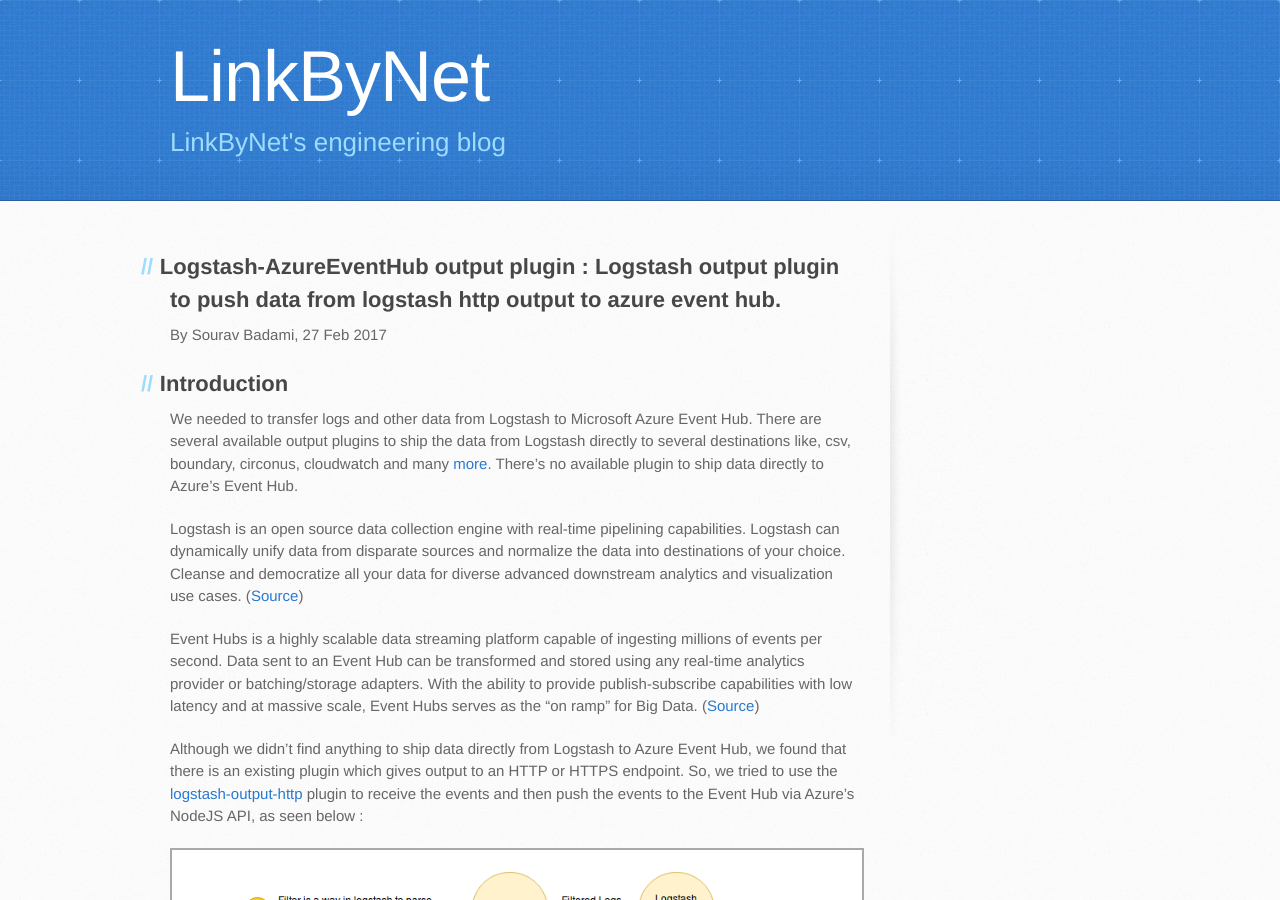
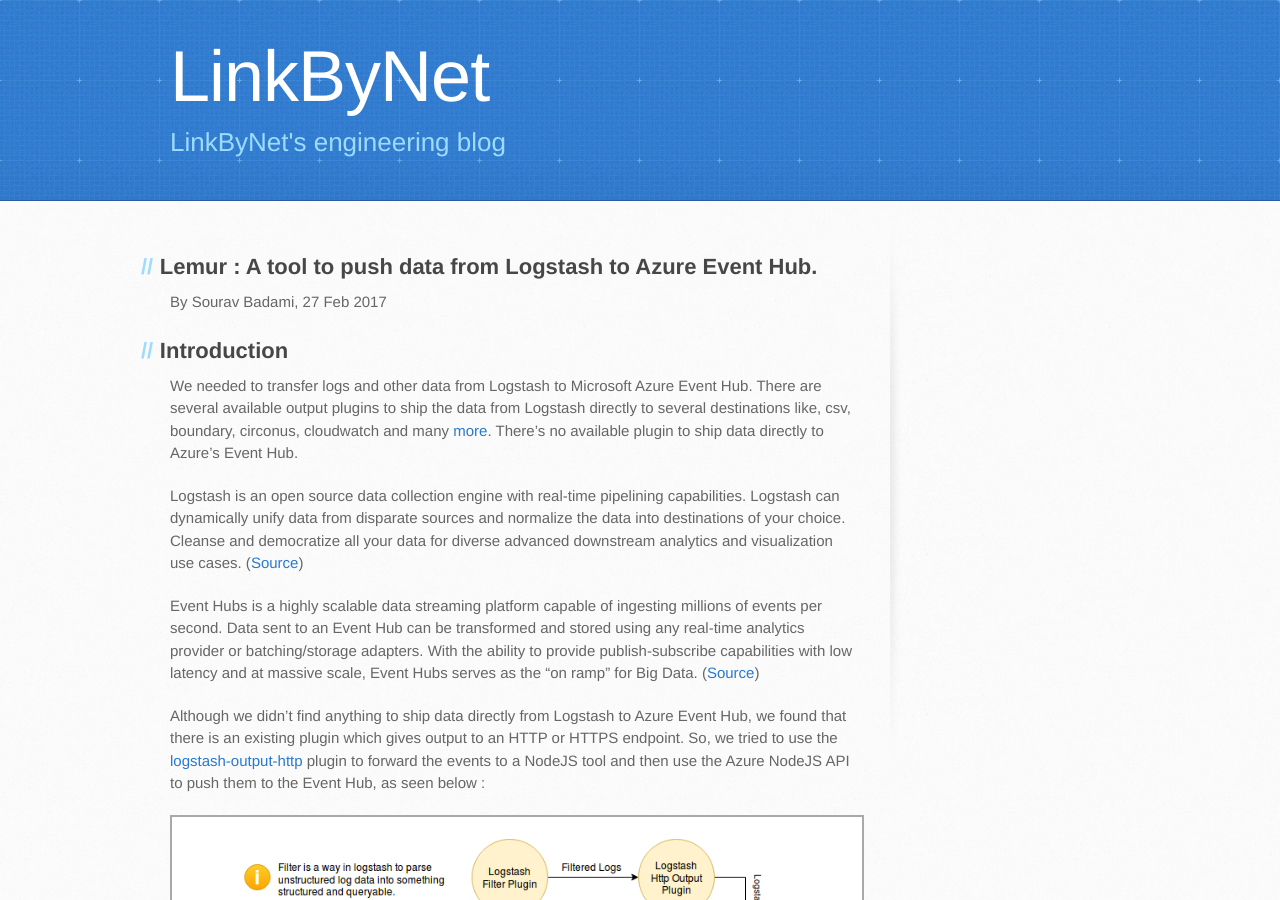
Before and after one commit to souravbadami/linkbynet.github.io, a Jekyll site: the page built from _posts/2017-02-27-Logstash-output-azure-nodejs.markdown, in a window 1280 px wide and 900 px high. Built offline with Jekyll 4.4.1, drawn with Linux system fonts in a browser that asks for light colours.

Commit message:
Minor changes.

```diff
--- a/_includes/logstash-output-azure-post.markdown
+++ b/_includes/logstash-output-azure-post.markdown
@@ -6,7 +6,7 @@
 
 Event Hubs is a highly scalable data streaming platform capable of ingesting millions of events per second. Data sent to an Event Hub can be transformed and stored using any real-time analytics provider or batching/storage adapters. With the ability to provide publish-subscribe capabilities with low latency and at massive scale, Event Hubs serves as the “on ramp” for Big Data. ([Source][eventhub])
 
-Although we didn’t find anything to ship data directly from Logstash to Azure Event Hub, we found that there is an existing plugin which gives output to an HTTP or HTTPS endpoint. So, we tried to use the [logstash-output-http][logstash-output-http] plugin to receive the events and then push the events to the Event Hub via Azure’s NodeJS API, as seen below :
+Although we didn’t find anything to ship data directly from Logstash to Azure Event Hub, we found that there is an existing plugin which gives output to an HTTP or HTTPS endpoint. So, we tried to use the [logstash-output-http][logstash-output-http] plugin to forward the events to a NodeJS tool and then use the Azure NodeJS API to push them to the Event Hub, as seen below :
 
 ![GetHTTP]({{ site.url}}/images/logstash-azure-nodejs-flow.png)
 
--- a/_posts/2017-02-27-Logstash-output-azure-nodejs.markdown
+++ b/_posts/2017-02-27-Logstash-output-azure-nodejs.markdown
@@ -1,6 +1,6 @@
 ---
 layout: post
-title:  "Logstash-AzureEventHub output plugin : Logstash output plugin to push data from logstash http output to azure event hub."
+title:  "Lemur : A tool to push data from Logstash to Azure Event Hub."
 date:   2017-02-27 14:17:00
 author: souravbadami
 
```
